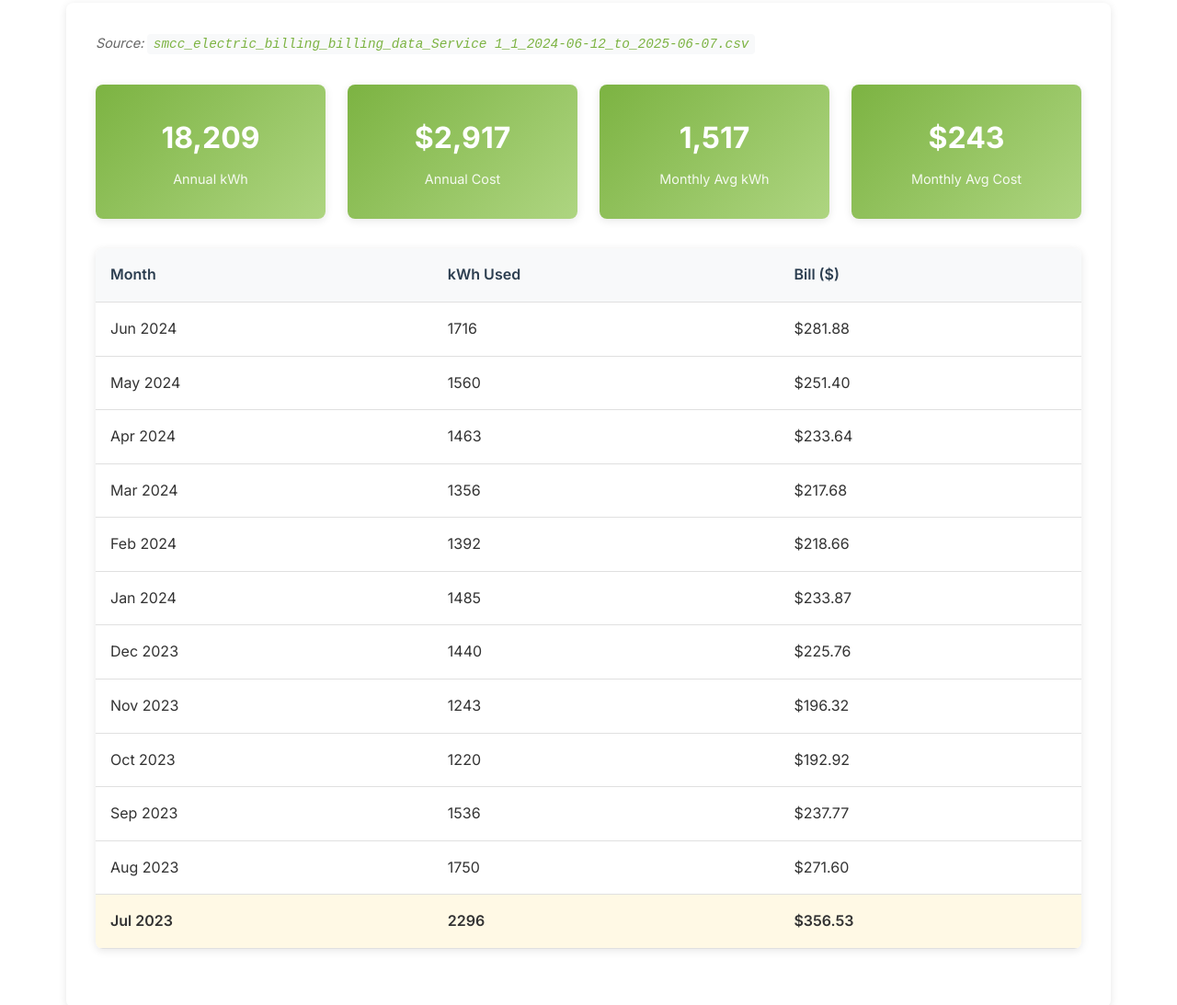
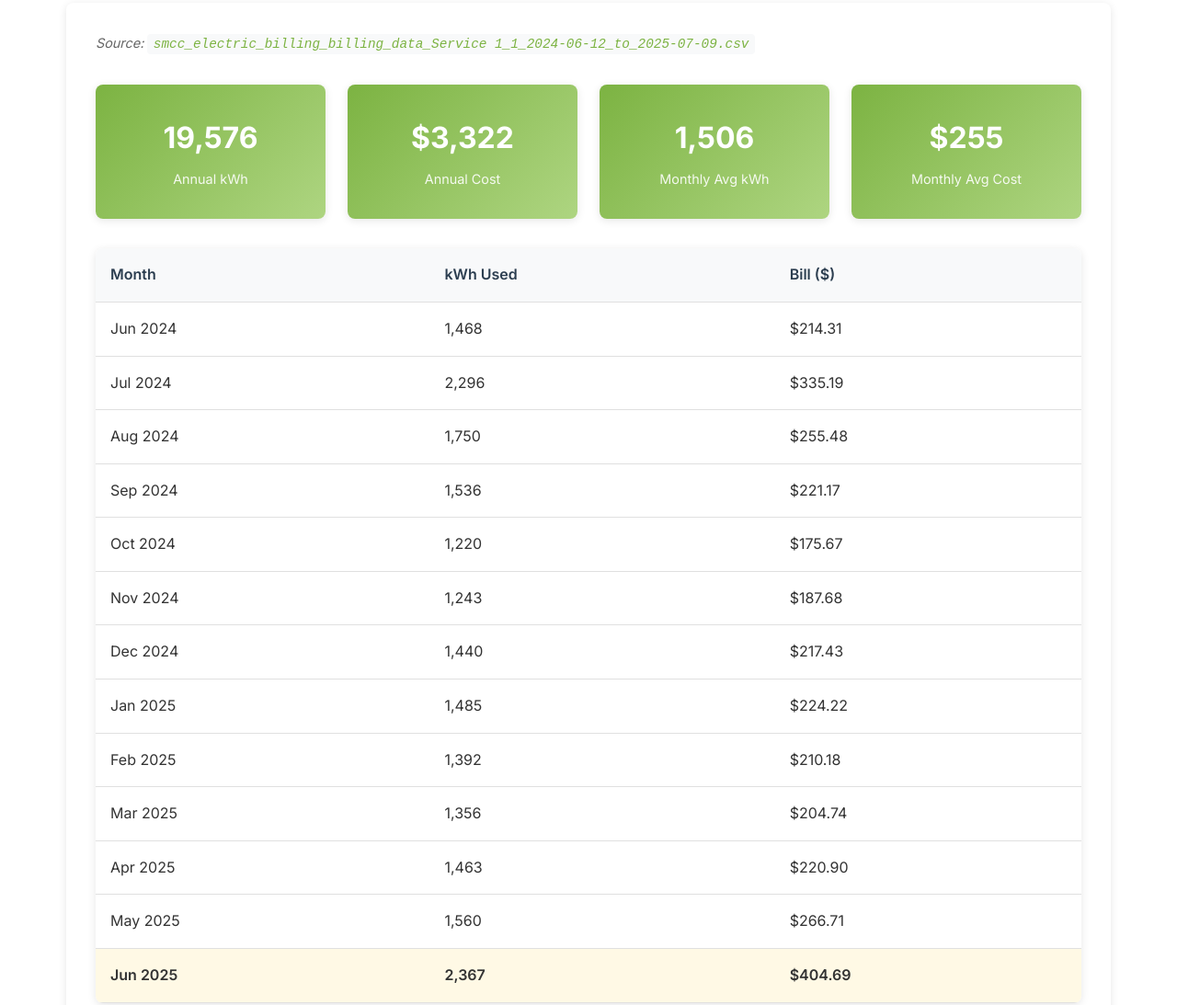
Before and after one commit to BillStewRod/solar-quote-comparison, a plain HTML site: page index.html in a window 1280 px wide. Shown: the part 1500-2593 px from the top of the page at 92% size. Drawn offline with Linux system fonts and the light colour scheme.

Commit message:
Update billing data with latest June 2025 figures - increased usage and updated totals

```diff
--- a/index.html
+++ b/index.html
@@ -56,23 +56,23 @@
             <div class="container">
                 <h2>Your Current Electricity Usage</h2>
                 <div class="card">
-                    <p class="source">Source: <a href="data/smcc_electric_billing_billing_data_Service 1_1_2024-06-12_to_2025-06-07.csv" target="_blank" class="source-link"><code>smcc_electric_billing_billing_data_Service 1_1_2024-06-12_to_2025-06-07.csv</code></a></p>
+                    <p class="source">Source: <a href="data/smcc_electric_billing_billing_data_Service 1_1_2024-06-12_to_2025-07-09.csv" target="_blank" class="source-link"><code>smcc_electric_billing_billing_data_Service 1_1_2024-06-12_to_2025-07-09.csv</code></a></p>
 
                     <div class="usage-stats">
                         <div class="stat-card">
-                            <h3>18,209</h3>
+                            <h3>19,576</h3>
                             <p>Annual kWh</p>
                         </div>
                         <div class="stat-card">
-                            <h3>$2,917</h3>
+                            <h3>$3,322</h3>
                             <p>Annual Cost</p>
                         </div>
                         <div class="stat-card">
-                            <h3>1,517</h3>
+                            <h3>1,506</h3>
                             <p>Monthly Avg kWh</p>
                         </div>
                         <div class="stat-card">
-                            <h3>$243</h3>
+                            <h3>$255</h3>
                             <p>Monthly Avg Cost</p>
                         </div>
                     </div>
@@ -87,18 +87,19 @@
                                 </tr>
                             </thead>
                             <tbody>
-                                <tr><td>Jun 2024</td><td>1716</td><td>$281.88</td></tr>
-                                <tr><td>May 2024</td><td>1560</td><td>$251.40</td></tr>
-                                <tr><td>Apr 2024</td><td>1463</td><td>$233.64</td></tr>
-                                <tr><td>Mar 2024</td><td>1356</td><td>$217.68</td></tr>
-                                <tr><td>Feb 2024</td><td>1392</td><td>$218.66</td></tr>
-                                <tr><td>Jan 2024</td><td>1485</td><td>$233.87</td></tr>
-                                <tr><td>Dec 2023</td><td>1440</td><td>$225.76</td></tr>
-                                <tr><td>Nov 2023</td><td>1243</td><td>$196.32</td></tr>
-                                <tr><td>Oct 2023</td><td>1220</td><td>$192.92</td></tr>
-                                <tr><td>Sep 2023</td><td>1536</td><td>$237.77</td></tr>
-                                <tr><td>Aug 2023</td><td>1750</td><td>$271.60</td></tr>
-                                <tr class="highlight-row"><td>Jul 2023</td><td>2296</td><td>$356.53</td></tr>
+                                <tr><td>Jun 2024</td><td>1,468</td><td>$214.31</td></tr>
+                                <tr><td>Jul 2024</td><td>2,296</td><td>$335.19</td></tr>
+                                <tr><td>Aug 2024</td><td>1,750</td><td>$255.48</td></tr>
+                                <tr><td>Sep 2024</td><td>1,536</td><td>$221.17</td></tr>
+                                <tr><td>Oct 2024</td><td>1,220</td><td>$175.67</td></tr>
+                                <tr><td>Nov 2024</td><td>1,243</td><td>$187.68</td></tr>
+                                <tr><td>Dec 2024</td><td>1,440</td><td>$217.43</td></tr>
+                                <tr><td>Jan 2025</td><td>1,485</td><td>$224.22</td></tr>
+                                <tr><td>Feb 2025</td><td>1,392</td><td>$210.18</td></tr>
+                                <tr><td>Mar 2025</td><td>1,356</td><td>$204.74</td></tr>
+                                <tr><td>Apr 2025</td><td>1,463</td><td>$220.90</td></tr>
+                                <tr><td>May 2025</td><td>1,560</td><td>$266.71</td></tr>
+                                <tr class="highlight-row"><td>Jun 2025</td><td>2,367</td><td>$404.69</td></tr>
                             </tbody>
                         </table>
                     </div>
```
Also changed, not shown: data/smcc_electric_billing_billing_data_Service 1_1_2024-06-12_to_2025-06-07.csv (deleted, +0 -13 lines), data/smcc_electric_billing_billing_data_Service 1_1_2024-06-12_to_2025-07-09.csv (added, +14 -0 lines), 1 other file.
